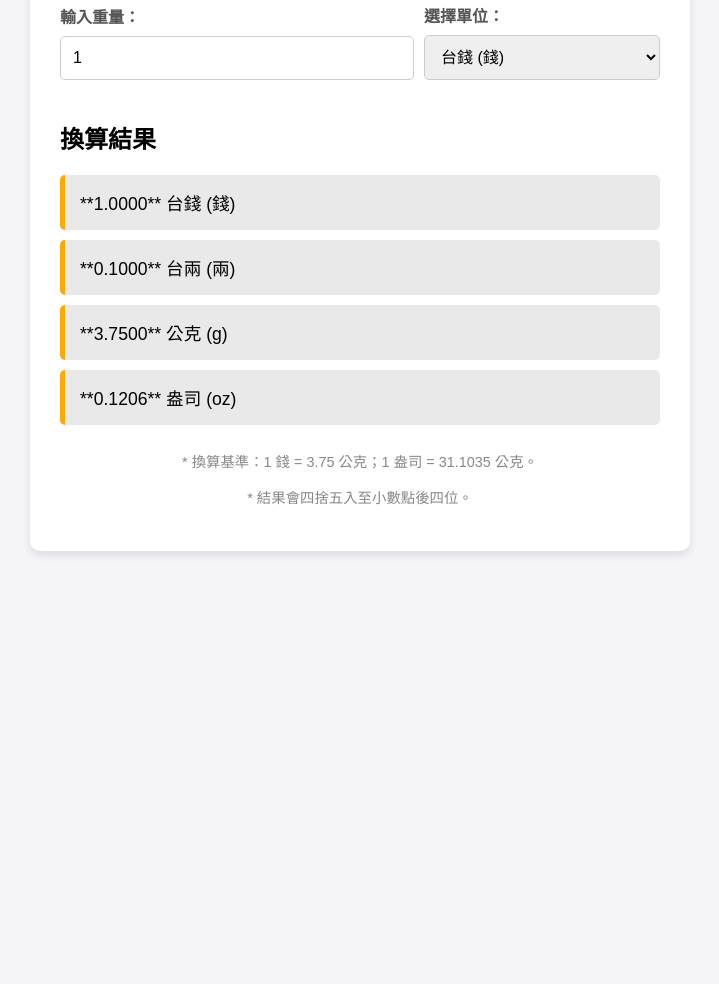
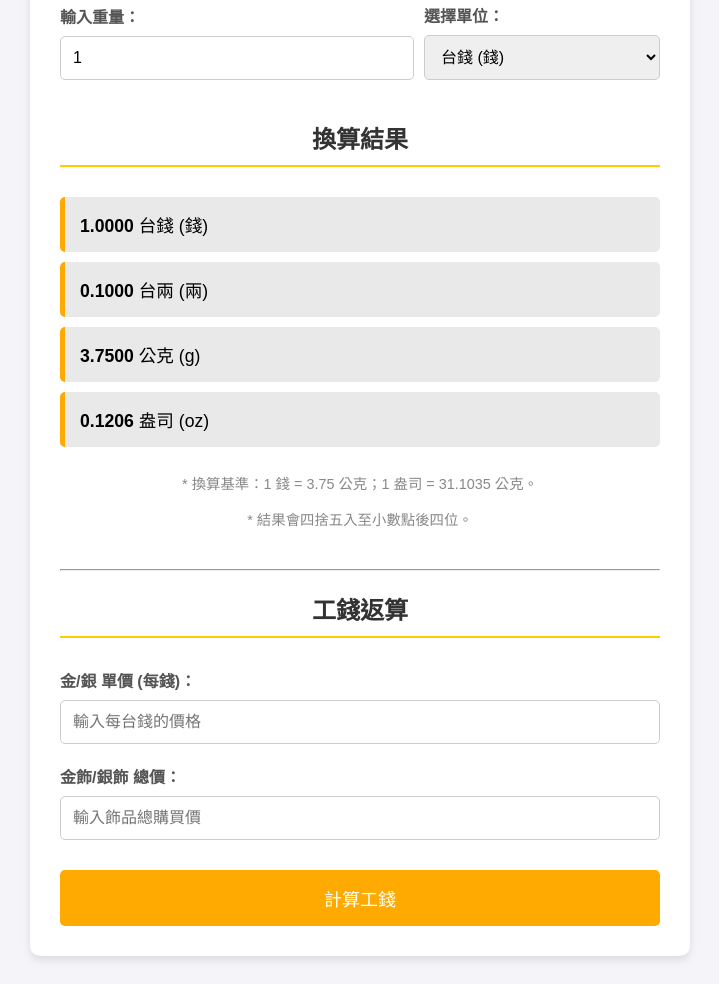
Before and after one commit to zilue34/gold, a plain HTML site: page index.html in a window 1280 px wide. Shown: the part 164-1148 px from the top of the page, without its empty margins (280-999 px from the left). Before the commit the page ends 800 px from the top, so only its background shows below. Drawn offline with Linux system fonts and the light colour scheme.

Commit message:
Update index.html

```diff
--- a/index.html
+++ b/index.html
@@ -3,18 +3,21 @@
 <head>
     <meta charset="UTF-8">
     <meta name="viewport" content="width=device-width, initial-scale=1.0">
-    <title>貴金屬單位換算計算機</title>
+    <title>貴金屬單位換算與工錢計算機</title>
     <style>
         body { font-family: 'Arial', sans-serif; padding: 20px; background-color: #f4f4f9; }
         .container { max-width: 600px; margin: auto; background: #fff; padding: 30px; border-radius: 10px; box-shadow: 0 4px 8px rgba(0,0,0,0.1); }
-        h1 { text-align: center; color: #333; border-bottom: 2px solid #ffcc00; padding-bottom: 10px; margin-bottom: 30px; }
+        h1, h2 { text-align: center; color: #333; border-bottom: 2px solid #ffcc00; padding-bottom: 10px; margin-bottom: 30px; }
         label { display: block; margin-bottom: 8px; font-weight: bold; color: #555; }
         input[type="number"], select { width: 100%; padding: 12px; margin-bottom: 20px; border: 1px solid #ccc; border-radius: 5px; box-sizing: border-box; font-size: 16px; }
+        button { width: 100%; padding: 15px; background-color: #ffaa00; color: white; border: none; border-radius: 5px; font-size: 18px; cursor: pointer; margin-top: 10px; }
+        button:hover { background-color: #e69500; }
         .input-group { display: flex; gap: 10px; align-items: flex-end; }
         .input-group > div { flex-grow: 1; }
-        #results div { background: #e9e9e9; padding: 15px; margin-top: 10px; border-radius: 5px; border-left: 5px solid #ffaa00; font-size: 1.1em; }
+        #results div, #craftsmanshipResult div { background: #e9e9e9; padding: 15px; margin-top: 10px; border-radius: 5px; border-left: 5px solid #ffaa00; font-size: 1.1em; }
         .note { margin-top: 25px; font-size: 0.9em; color: #888; text-align: center; }
         .unit { font-weight: normal; color: #000; }
+        .section-divider { margin-top: 40px; }
     </style>
 </head>
 <body>
@@ -46,6 +49,21 @@
         <p>* 換算基準：1 錢 = 3.75 公克；1 盎司 = 31.1035 公克。</p>
         <p>* 結果會四捨五入至小數點後四位。</p>
     </div>
+
+    <hr class="section-divider">
+
+    <h2>工錢返算</h2>
+
+    <label for="metalPrice">金/銀 單價 (每錢)：</label>
+    <input type="number" id="metalPrice" placeholder="輸入每台錢的價格" min="0">
+
+    <label for="jewelryPrice">金飾/銀飾 總價：</label>
+    <input type="number" id="jewelryPrice" placeholder="輸入飾品總購買價" min="0">
+
+    <button onclick="calculateCraftsmanship()">計算工錢</button>
+
+    <div id="craftsmanshipResult"></div>
+
 </div>
 
 <script>
@@ -94,11 +112,60 @@
 
         // 第三步：顯示結果
         resultsDiv.innerHTML = `
-            <div>**${resultQian.toFixed(4)}** <span class="unit">台錢 (錢)</span></div>
-            <div>**${resultLiang.toFixed(4)}** <span class="unit">台兩 (兩)</span></div>
-            <div>**${resultGram.toFixed(4)}** <span class="unit">公克 (g)</span></div>
-            <div>**${resultOunce.toFixed(4)}** <span class="unit">盎司 (oz)</span></div>
+            <div><strong>${resultQian.toFixed(4)}</strong> <span class="unit">台錢 (錢)</span></div>
+            <div><strong>${resultLiang.toFixed(4)}</strong> <span class="unit">台兩 (兩)</span></div>
+            <div><strong>${resultGram.toFixed(4)}</strong> <span class="unit">公克 (g)</span></div>
+            <div><strong>${resultOunce.toFixed(4)}</strong> <span class="unit">盎司 (oz)</span></div>
         `;
+    }
+
+    function calculateCraftsmanship() {
+        const weightInput = document.getElementById('weight').value;
+        const unitInput = document.getElementById('unit').value;
+        const metalPriceInput = document.getElementById('metalPrice').value;
+        const jewelryPriceInput = document.getElementById('jewelryPrice').value;
+        const resultDiv = document.getElementById('craftsmanshipResult');
+
+        const inputWeight = parseFloat(weightInput);
+        const metalPrice = parseFloat(metalPriceInput);
+        const jewelryPrice = parseFloat(jewelryPriceInput);
+
+        if (isNaN(inputWeight) || inputWeight <= 0 || isNaN(metalPrice) || metalPrice <= 0 || isNaN(jewelryPrice) || jewelryPrice <= 0) {
+            resultDiv.innerHTML = '<div>請輸入有效的重量、單價與總價。</div>';
+            return;
+        }
+
+        // 將輸入重量統一換算成 "台錢"
+        let weightInQian;
+        switch (unitInput) {
+            case 'qian':
+                weightInQian = inputWeight;
+                break;
+            case 'liang':
+                weightInQian = inputWeight * 10;
+                break;
+            case 'gram':
+                weightInQian = inputWeight / QIAN_TO_G;
+                break;
+            case 'ounce':
+                weightInQian = (inputWeight * OUNCE_TO_G) / QIAN_TO_G;
+                break;
+        }
+
+        const materialCost = weightInQian * metalPrice;
+        const craftsmanshipCost = jewelryPrice - materialCost;
+
+        if (craftsmanshipCost < 0) {
+            resultDiv.innerHTML = `
+                <div>材料成本: <strong>${Math.round(materialCost)}</strong> 元</div>
+                <div>總價似乎低於材料成本，請檢查輸入數值。</div>
+            `;
+        } else {
+            resultDiv.innerHTML = `
+                <div>材料成本約: <strong>${Math.round(materialCost)}</strong> 元</div>
+                <div>工錢約: <strong>${Math.round(craftsmanshipCost)}</strong> 元</div>
+            `;
+        }
     }
 
     // 頁面載入時先執行一次計算，顯示預設值 1 錢的換算
```
